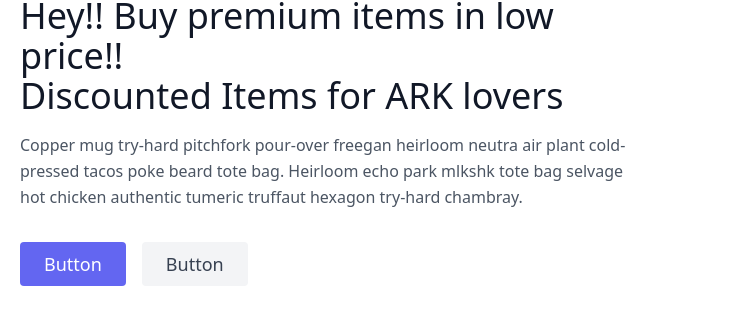
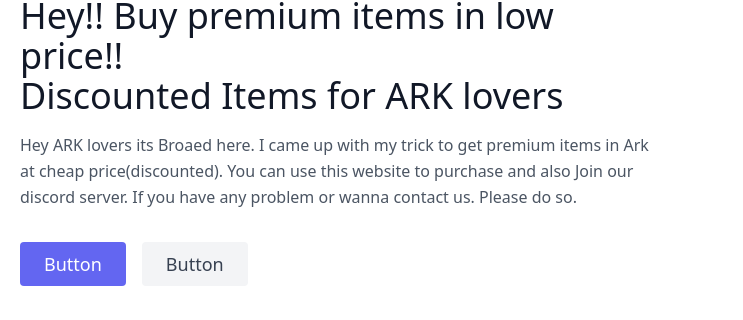
Before and after one commit to Atulya2005/arkshop.com, a plain HTML site: page index.html in a window 1280 px wide. Shown: the part 249-569 px from the top of the page, 0-743 px from the left. Drawn offline with nearby package versions, Linux system fonts and the light colour scheme.

Commit message:
Update index.html

```diff
--- a/index.html
+++ b/index.html
@@ -38,7 +38,8 @@
             <h1 class="title-font sm:text-4xl text-3xl mb-4 font-medium text-gray-900">Hey!! Buy premium items in low price!!
               <br class="hidden lg:inline-block">Discounted Items for ARK lovers
             </h1>
-            <p class="mb-8 leading-relaxed">Copper mug try-hard pitchfork pour-over freegan heirloom neutra air plant cold-pressed tacos poke beard tote bag. Heirloom echo park mlkshk tote bag selvage hot chicken authentic tumeric truffaut hexagon try-hard chambray.</p>
+            <p class="mb-8 leading-relaxed">Hey ARK lovers its Broaed here. I came up with my trick to get premium items in Ark at cheap price(discounted). You can use this website to purchase and also Join our discord server.
+              If you have any problem or wanna contact us. Please do so.</p>
             <div class="flex justify-center">
               <button class="inline-flex text-white bg-indigo-500 border-0 py-2 px-6 focus:outline-none hover:bg-indigo-600 rounded text-lg">Button</button>
               <button class="ml-4 inline-flex text-gray-700 bg-gray-100 border-0 py-2 px-6 focus:outline-none hover:bg-gray-200 rounded text-lg">Button</button>
```
